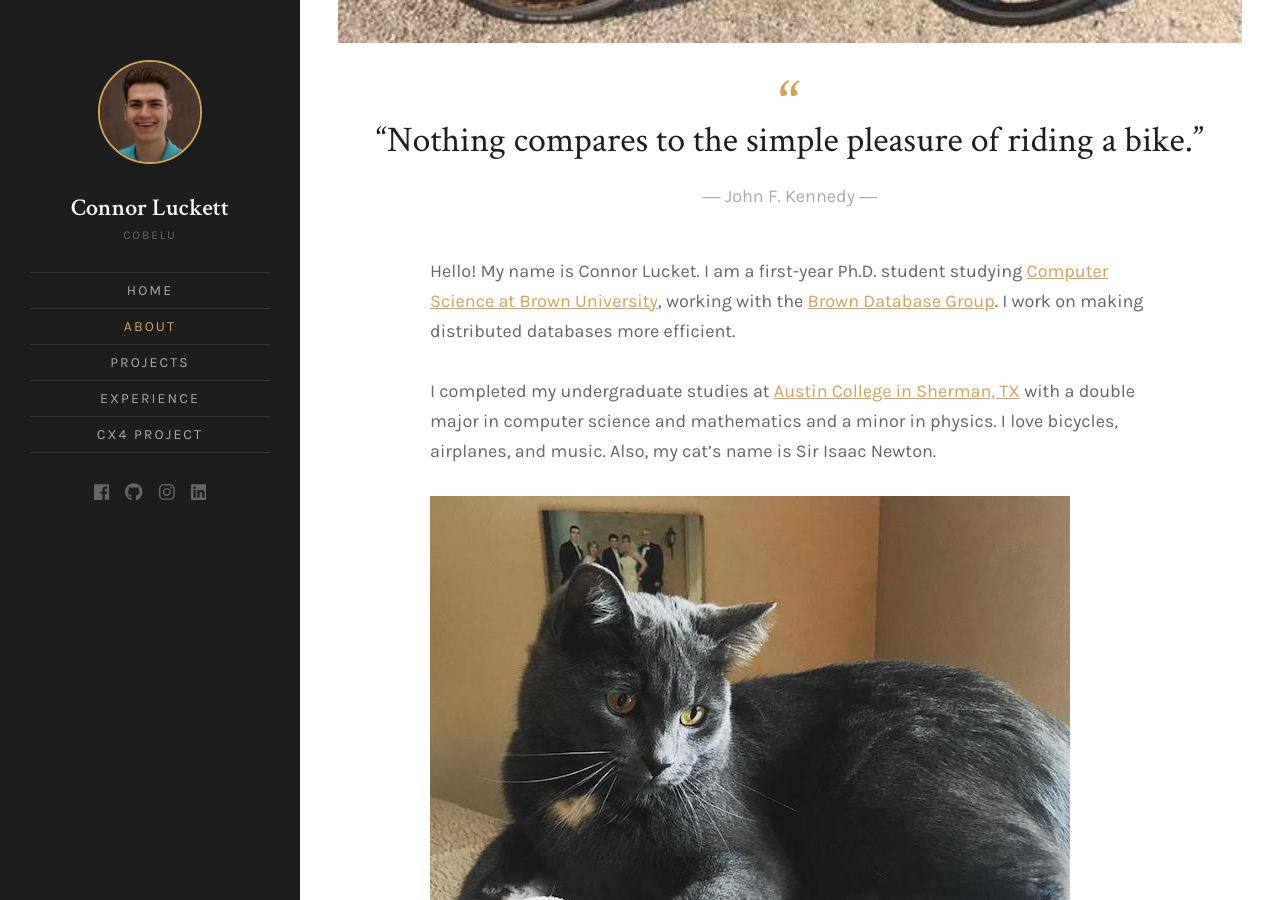
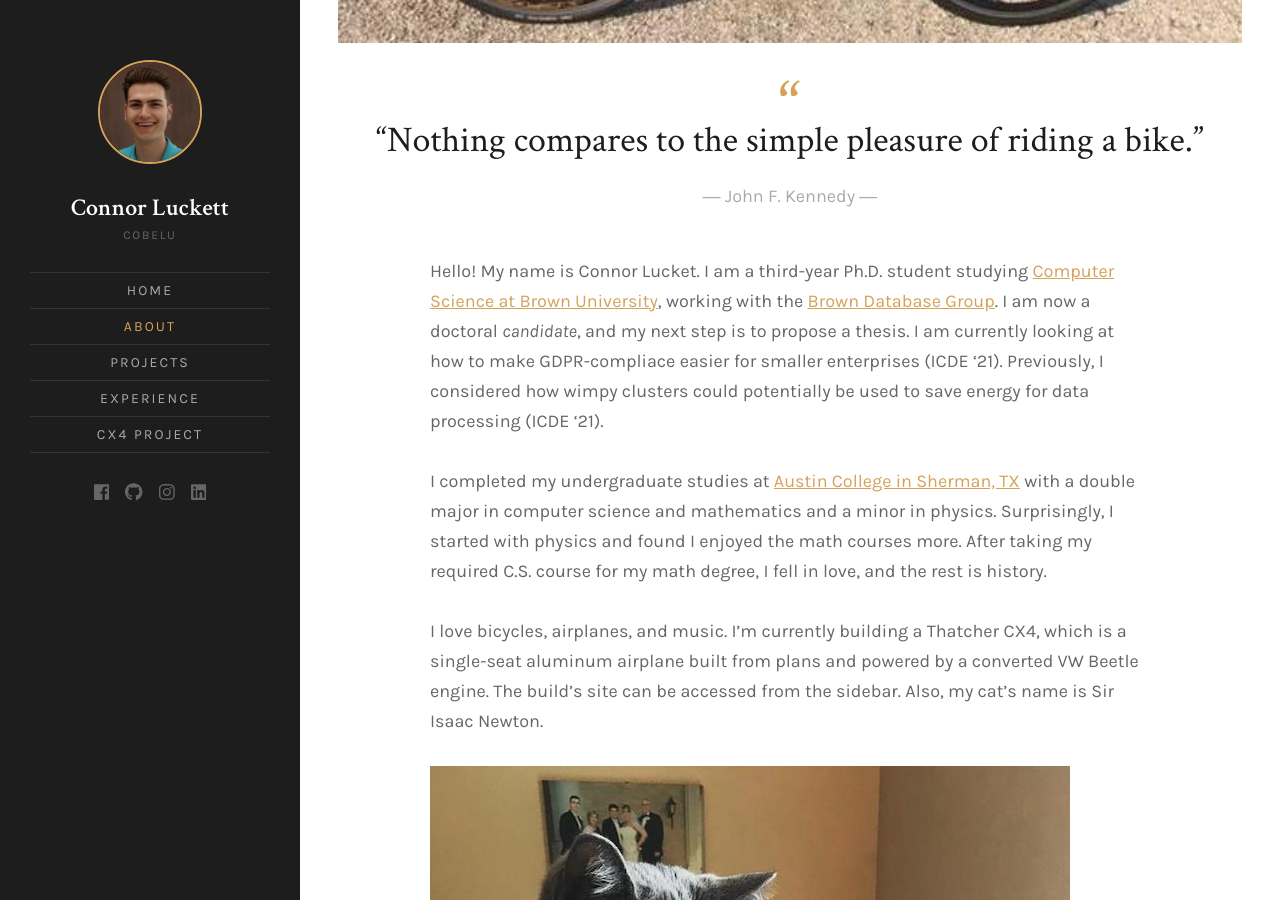
Before and after one commit to cobelu/cobelu.github.io, a Jekyll site: the page built from about.md, in a window 1280 px wide and 900 px high, scrolled down 1026 px. Built offline with Jekyll 4.4.1, drawn with Linux system fonts in a browser that asks for light colours.

Commit message:
update about

```diff
--- a/about.md
+++ b/about.md
@@ -8,11 +8,18 @@ featured_image: /assets/images/pages/about/katy_trail.jpg
 
 Hello!
 My name is Connor Lucket.
-I am a first-year Ph.D. student studying [Computer Science at Brown University](https://cs.brown.edu/), working with the [Brown Database Group](https://brownbigdata.github.io/).
-I work on making distributed databases more efficient.
+I am a third-year Ph.D. student studying [Computer Science at Brown University](https://cs.brown.edu/), working with the [Brown Database Group](https://brownbigdata.github.io/).
+I am now a doctoral *candidate*, and my next step is to propose a thesis.
+I am currently looking at how to make GDPR-compliace easier for smaller enterprises (ICDE '21).
+Previously, I considered how wimpy clusters could potentially be used to save energy for data processing (ICDE '21).
 
 I completed my undergraduate studies at [Austin College in Sherman, TX](https://www.austincollege.edu/) with a double major in computer science and mathematics and a minor in physics.
+Surprisingly, I started with physics and found I enjoyed the math courses more.
+After taking my required C.S. course for my math degree, I fell in love, and the rest is history.
+
 I love bicycles, airplanes, and music.
+I'm currently building a Thatcher CX4, which is a single-seat aluminum airplane built from plans and powered by a converted VW Beetle engine.
+The build's site can be accessed from the sidebar.
 Also, my cat's name is Sir Isaac Newton.
 
 ![Sir Isaac Newton](/assets/images/pages/about/newton.jpg)
```
